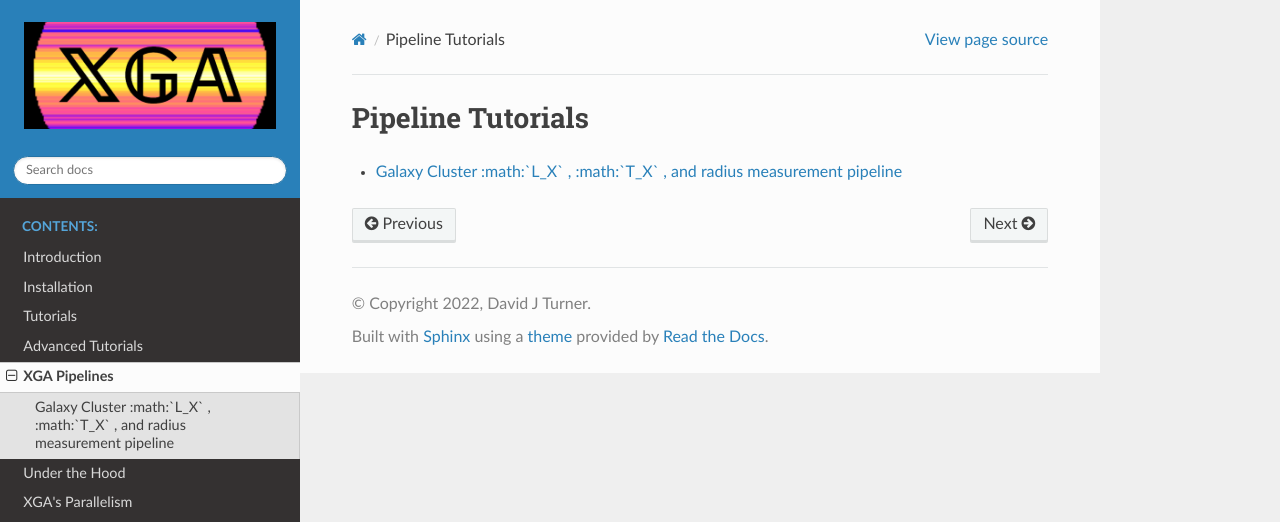
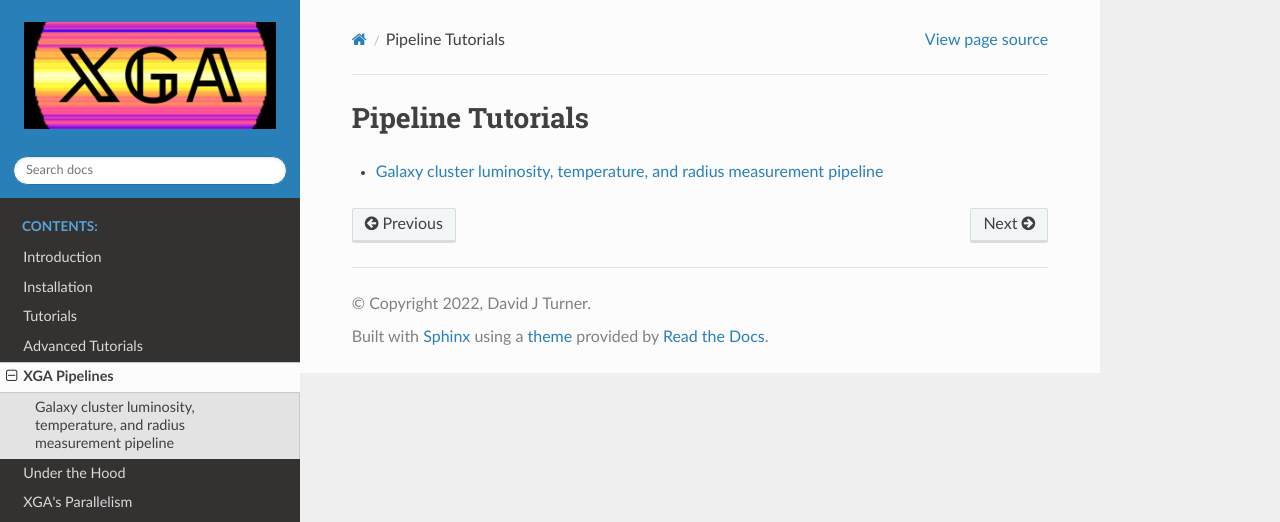
Before and after one commit to DavidT3/XGA, a Sphinx documentation site: the page built from docs/source/pipeline_tutorials.rst, in a window 1280 px wide. Shown: the top 522 px of the page. Built offline with Sphinx 7.4.7 and the Read the Docs theme 2.0.0, drawn with Linux system fonts in a browser that asks for light colours; pages that are not in the unit, such as notebooks, are missing from menus.

Commit message:
Abandoned subscripts in RST - can't make them work

```diff
--- a/docs/source/pipeline_tutorials.rst
+++ b/docs/source/pipeline_tutorials.rst
@@ -4,4 +4,4 @@ Pipeline Tutorials
 .. toctree::
    :maxdepth: 1
 
-    Galaxy Cluster :math:`L_X` , :math:`T_X` , and radius measurement pipeline <notebooks/pipeline_tutorials/LT_pipeline.ipynb>
+    Galaxy cluster luminosity, temperature, and radius measurement pipeline <notebooks/pipeline_tutorials/LT_pipeline.ipynb>
```
